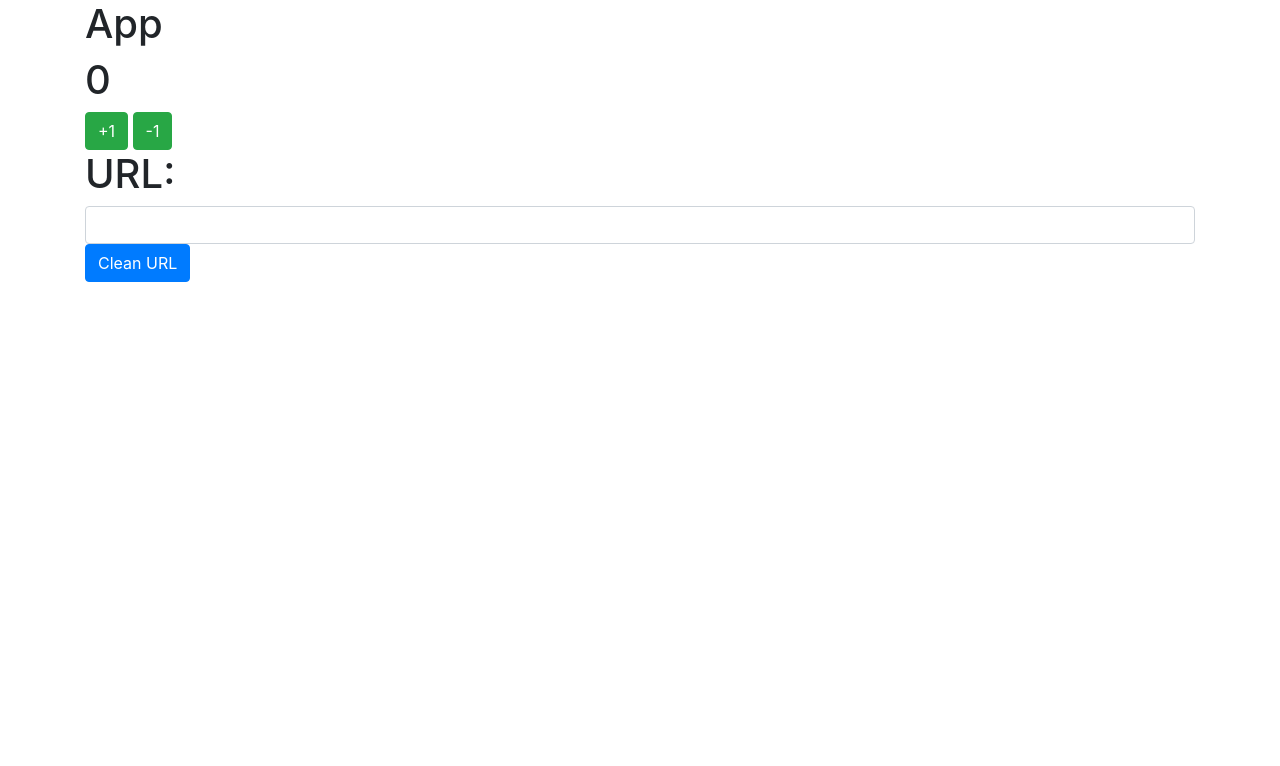
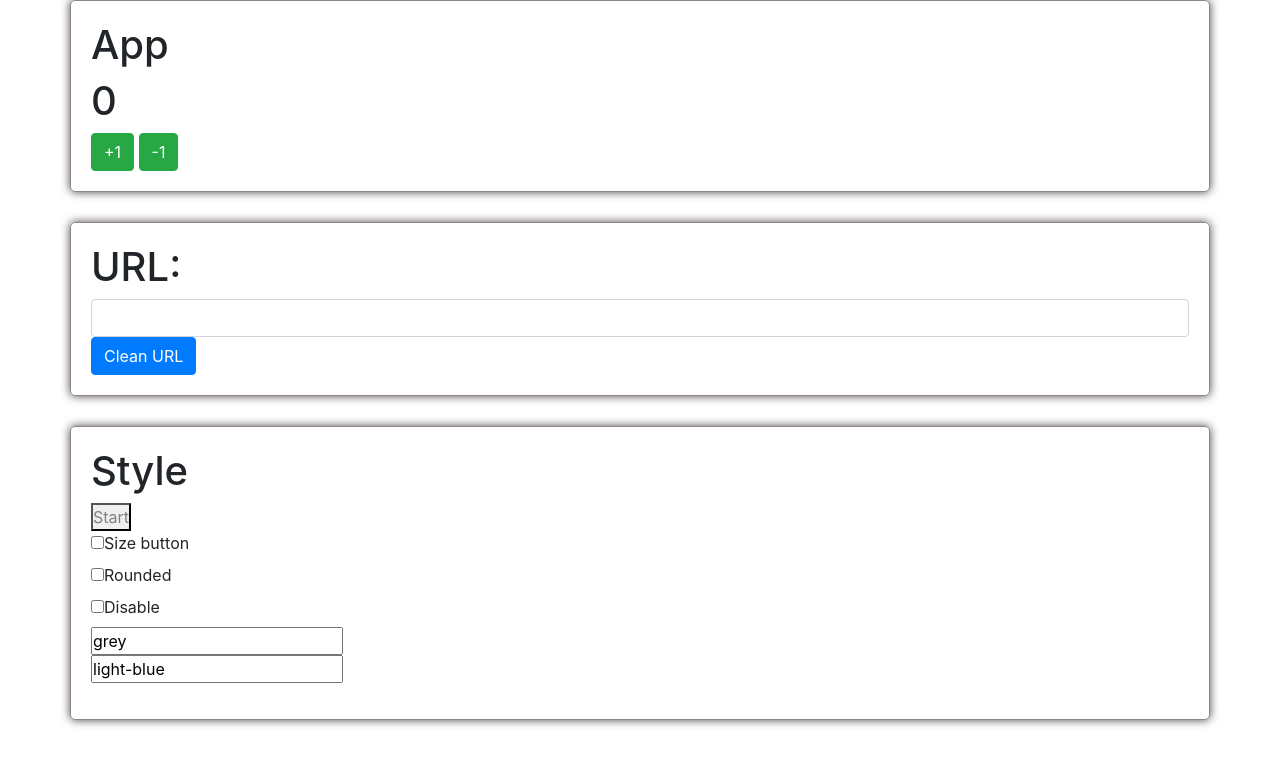
Before and after one commit to DarevskyD/vue-lessons, a plain HTML site: page index.html in a window 1280 px wide. Drawn offline with nearby package versions, Linux system fonts and the light colour scheme.

Commit message:
work with CSS

```diff
--- a/index.html
+++ b/index.html
@@ -5,6 +5,7 @@
     <meta name="viewport" content="width=device-width, initial-scale=1.0">
     <title>Vue</title>
     <link rel="stylesheet" href="https://cdn.jsdelivr.net/npm/bootstrap@4.5.3/dist/css/bootstrap.min.css" integrity="sha384-TX8t27EcRE3e/ihU7zmQxVncDAy5uIKz4rEkgIXeMed4M0jlfIDPvg6uqKI2xXr2" crossorigin="anonymous">
+    <link rel="stylesheet" href="style.css">
 </head>
 <body>
     <div id="app">
@@ -14,10 +15,25 @@
             <button @click="countUp" class="btn btn-success"> +1 </button>
             <button @click="countDown" class="btn btn-success"> -1 </button>
         </div>
+
         <div class="container">
             <h1>URL: <a v-bind:href="url">{{ cleanUrl }}</a></h1>
             <input type="text" class="form-control" v-model="url">
             <button @click="cleanerUrl" class="btn btn-primary">Clean URL</button>
+        </div>
+
+        <div class="container">
+            <h1>{{ title }}</h1>
+            <button v-bind:class="[sizeToggle ? 'large' : '', {'rounded' : isRounded}]"
+                    v-bind:style="styles"
+                    v-bind:disabled="disabled">Start</button>
+            <ul>
+                <li><input type="checkbox" v-model="sizeToggle"><label for="">Size button</label></li>
+                <li><input type="checkbox" v-model="isRounded"><label for="">Rounded</label></li>
+                <li><input type="checkbox" v-model="disabled"><label for="">Disable</label></li>
+                <li><input type="text" v-model="fontColor"></li>
+                <li><input type="text" v-model="backgroundColor"></li>
+            </ul>
         </div>
     </div>
 
--- a/script.js
+++ b/script.js
@@ -2,18 +2,34 @@ var vue = new Vue ({
   el: '#app',
   data: {
     count: 0,
+
     url: '',
-    cleanUrl: ''
+    cleanUrl: '',
+
+    title: 'Style',
+    sizeToggle: false,
+    isRounded: false,
+    disabled: false,
+    fontColor: 'grey',
+    backgroundColor: "light-blue"
   },
   methods: {
     countUp: function () {
-      this.count += 1
+      this.count += 1;
     },
     countDown: function () {
-      this.count -= 1
+      this.count -= 1;
     },
     cleanerUrl: function () {
-      this.cleanUrl = this.url.replace(/^https?:\/\//, '').replace(/\/$/, '')
+      this.cleanUrl = this.url.replace(/^https?:\/\//, '').replace(/\/$/, '');
+    }
+  },
+  computed: {
+    styles: function () {
+      return {
+        color: this.fontColor,
+        background: this.backgroundColor
+      };
     }
   }
-})
+});
--- a/style.css
+++ b/style.css
@@ -0,0 +1,18 @@
+* {
+    margin: 0;
+    padding: 0;
+    box-sizing: border-box;
+    list-style-type: none;
+}
+
+.container {
+    border: 1px solid rgb(145, 133, 133);
+    border-radius: 5px;
+    padding: 20px;
+    margin-bottom: 30px;
+    box-shadow: 0 0 10px rgb(75, 68, 68);
+}
+
+.large {
+    font-size: 40px;
+}
```
